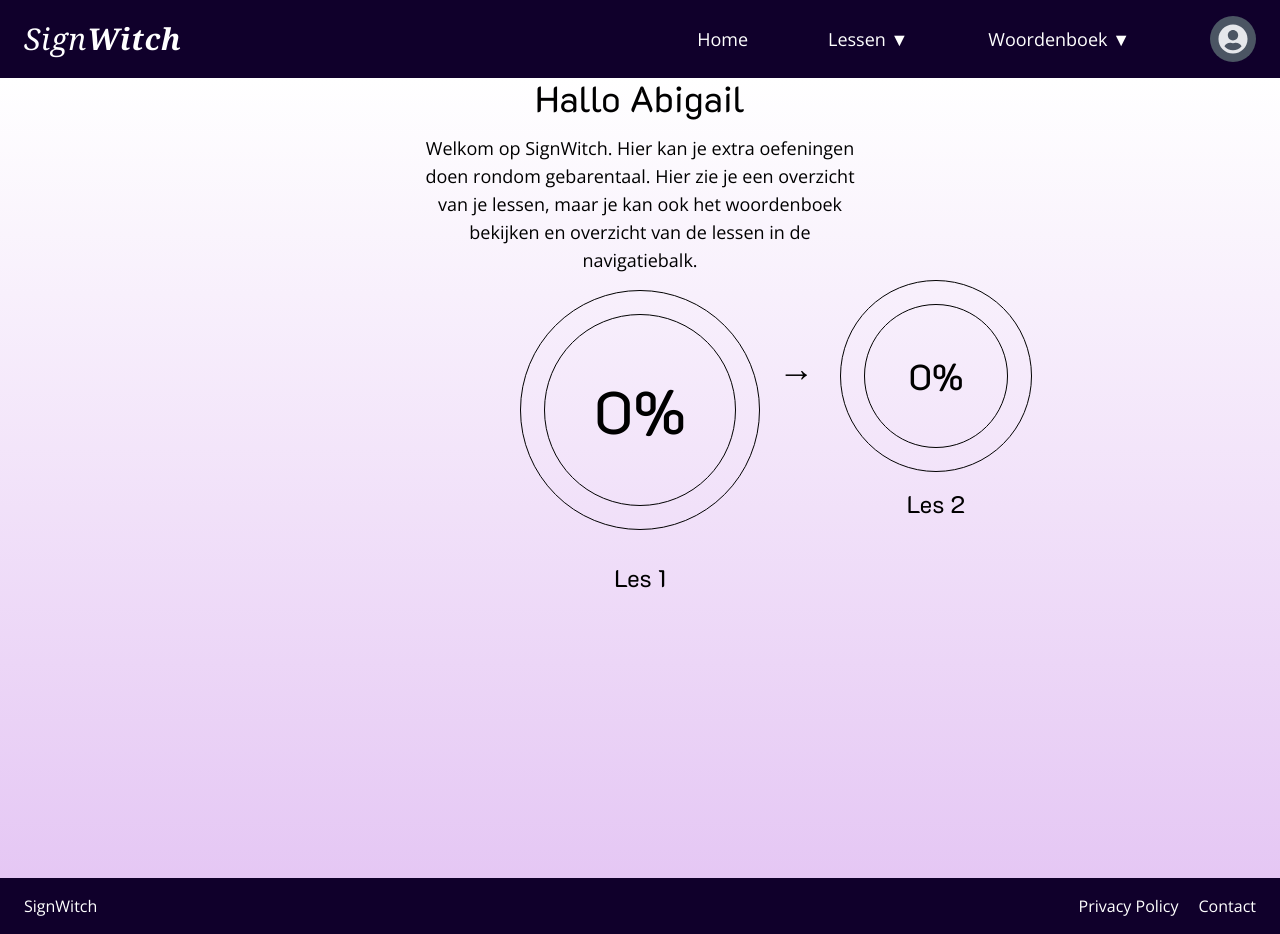
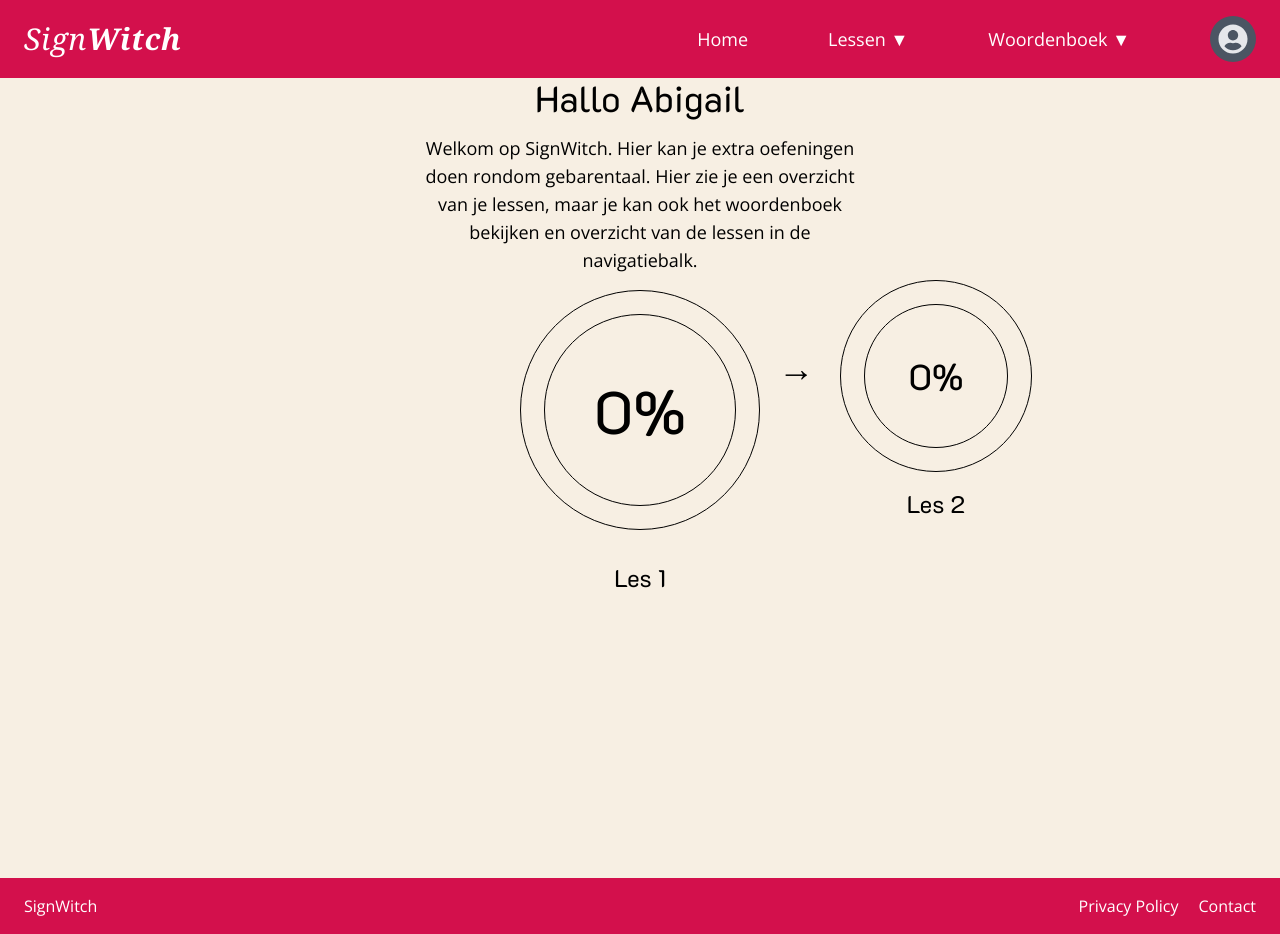
Before and after one commit to QuintenVanDerBlom/SignWitch, a React (Vite) app: page / in a window 1280 px wide. Built offline with nearby package versions, Linux system fonts and the light colour scheme.

Commit message:
layout hr kleuren

```diff
--- a/src/layouts/Layout.jsx
+++ b/src/layouts/Layout.jsx
@@ -57,7 +57,7 @@ function Layout() {
             </header>
 
             {/* Main Content */}
-            <main className="h-screen bg-gradient-to-b from-gradient-a to-gradient-c">
+            <main className="h-screen bg-background-color">
                 <Outlet/>
             </main>
 
--- a/tailwind.config.js
+++ b/tailwind.config.js
@@ -7,19 +7,19 @@ export default {
   theme: {
     extend: {
       colors: {
-        'bg-nav-bar': '#10002B',
-        'button-bg-hover': '#471E68',
-        'button-bg': '#5E4DCB',
+        'bg-nav-bar': '#D3104C',
+        'button-bg-hover': '#BB0D43',
+        'button-bg': '#BB0D43',
         'inline-link': '#C77DFF',
         'clicked-link': '#7B2CBF',
         'progress-ND': '#D2D2D2',
-        'progress-Done': '#240046',
-        'button-login': '#CCA7E9',
-        'button-login-hover': '#87669F',
-        'login-container': '#6653A3',
-        'gradient-a': '#FFFFFF',
-        'gradient-b': '#E4DAE9',
-        'gradient-c': '#E5C7F4',
+        'progress-Done': '#003340',
+        'button-login': '#003340',
+        'button-login-hover': '#003340',
+        'login-container': '#B51F4A',
+        'lesson-container':'#B51F4A',
+        'background-color': '#F7EFE3',
+
       },
       fontFamily: {
         k2d: ['K2D', 'sans-serif'],
```
